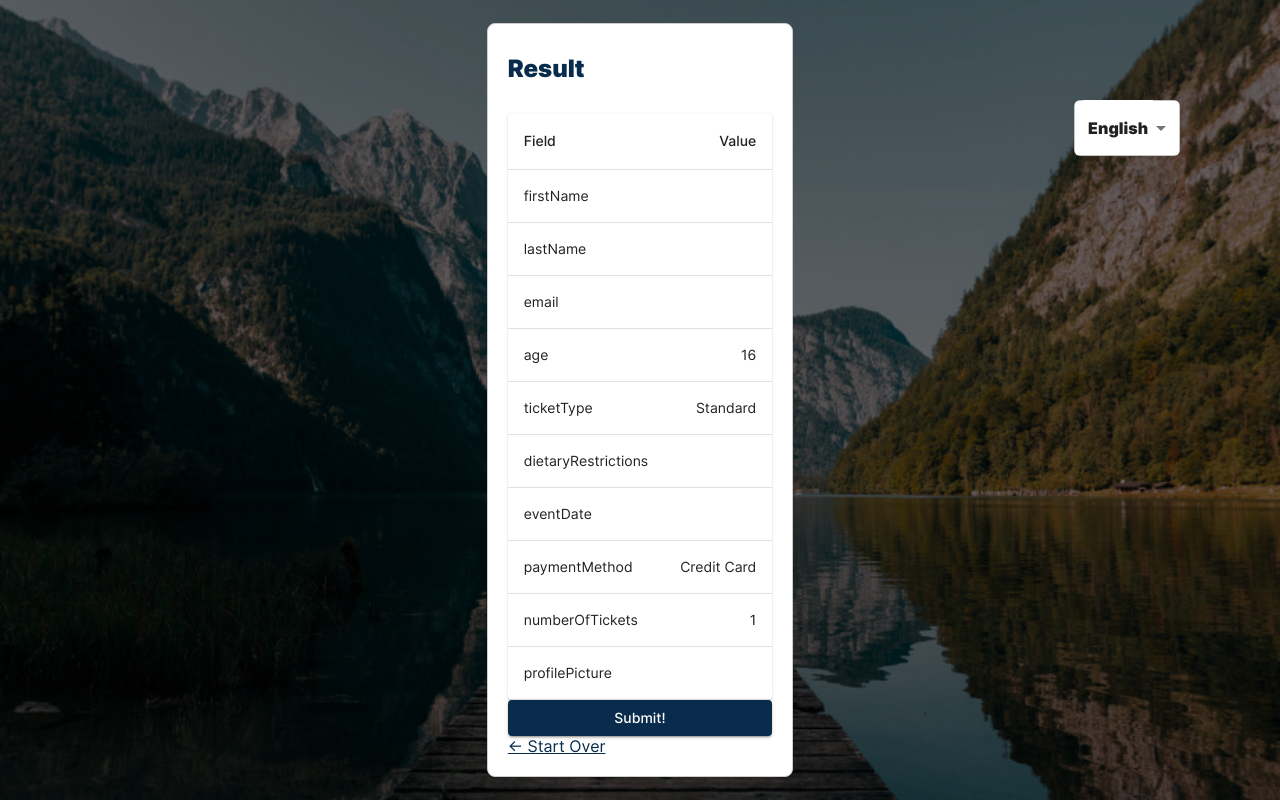
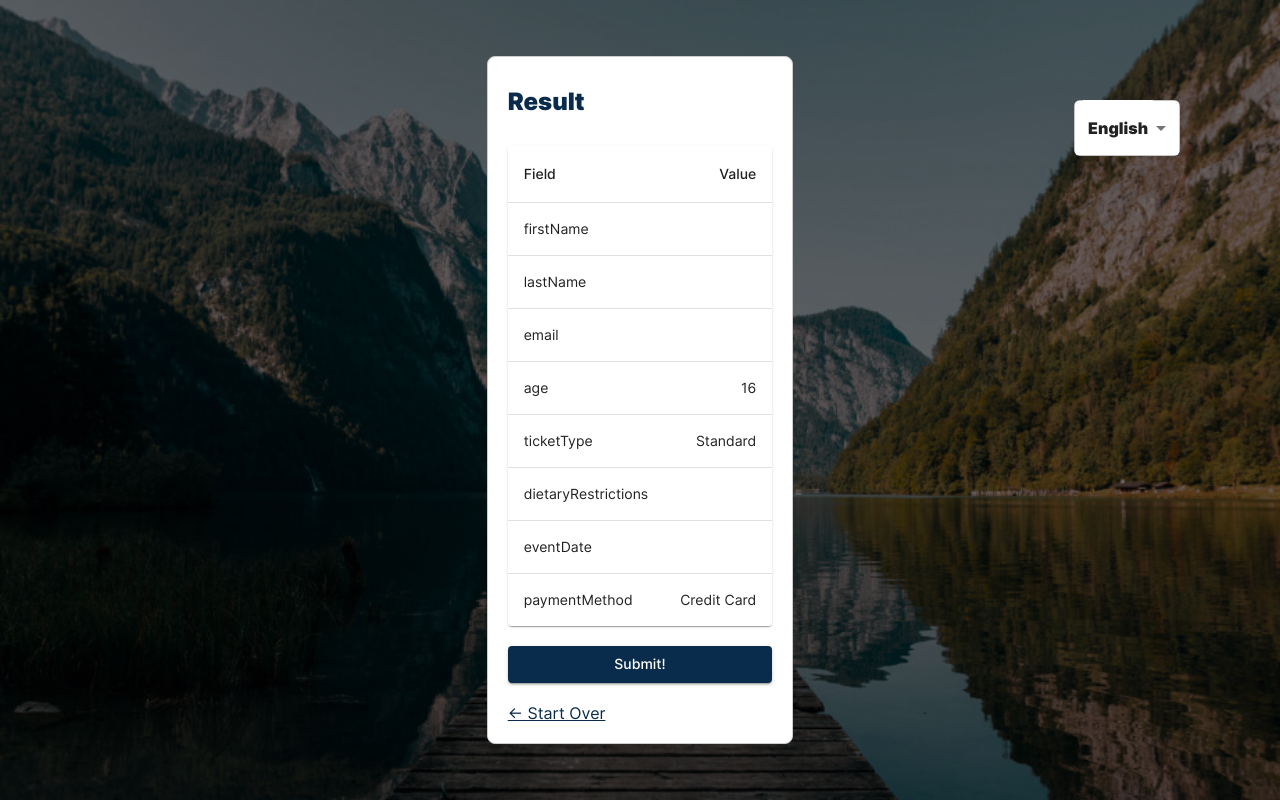
Before and after one commit to OlgaOlgar47/event-registration-wizard, a React (Vite) app: page /#/result in a window 1280 px wide. Built offline with nearby package versions, Linux system fonts and the light colour scheme.

Commit message:
feat: //jsonplaceholder.typicode.com/post

```diff
--- a/src/components/Result/Result.module.scss
+++ b/src/components/Result/Result.module.scss
@@ -2,5 +2,11 @@
 
 .link {
   color: $primary-color;
-  margin-top: 20px;
 }
+
+.buttonsContainer {
+  margin: 20px 0 0;
+  display: flex;
+  flex-direction: column;
+  gap: 20px;
+}
--- a/src/components/Result/Result.tsx
+++ b/src/components/Result/Result.tsx
@@ -31,11 +31,13 @@ export const Result: React.FC = () => {
 
   const onSubmit = async (data: FormData) => {
     console.log('data: ', data);
-    setSuccess(true);
     try {
-      const response = await axios.post('http://localhost:3001/', data);
+      const response = await axios.post(
+        'https://jsonplaceholder.typicode.com/posts',
+        data
+      );
 
-      if (response.status === 200) {
+      if (response.status === 201) {
         Swal.fire('Thank you for registration!', "You're all set", 'success');
         setSuccess(true);
       } else {
@@ -55,7 +57,10 @@ export const Result: React.FC = () => {
     <>
       <FormWrapper title="Result">
         <div className={styles.tableContainer}>
-          <TableContainer component={Paper}>
+          <TableContainer
+            component={Paper}
+            style={{ maxHeight: '60vh', overflow: 'auto' }}
+          >
             <Table>
               <TableHead>
                 <TableRow>
@@ -89,6 +94,7 @@ export const Result: React.FC = () => {
               </List>
             </>
           )}
+          <div className={styles.buttonsContainer}>
             <Button
               onClick={() => onSubmit(form)}
               variant="contained"
@@ -101,6 +107,7 @@ export const Result: React.FC = () => {
               &#8592; Start Over
             </NavLink>
           </div>
+        </div>
       </FormWrapper>
     </>
   );
```
Also changed, not shown: 1 other file (tests, documents, lock files or other folders). Lines whose indentation alone changed are shown as unchanged.
